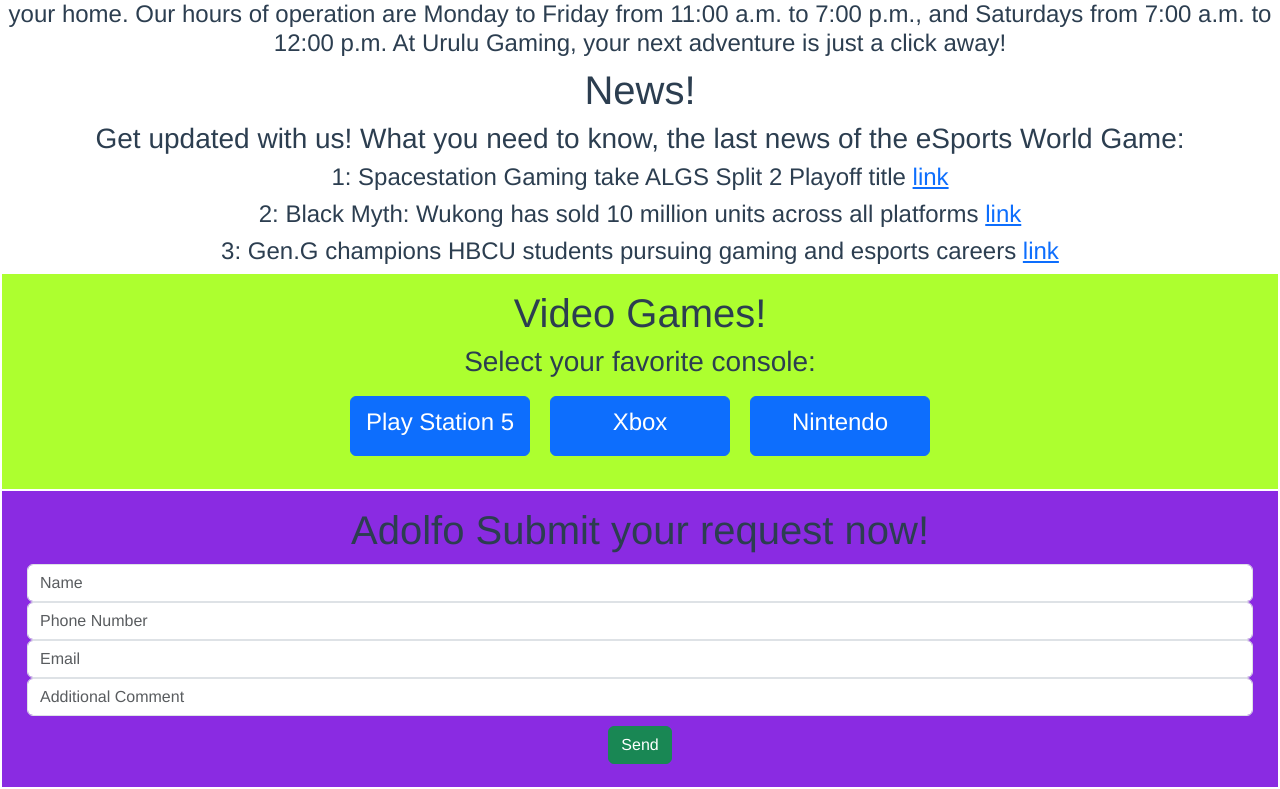
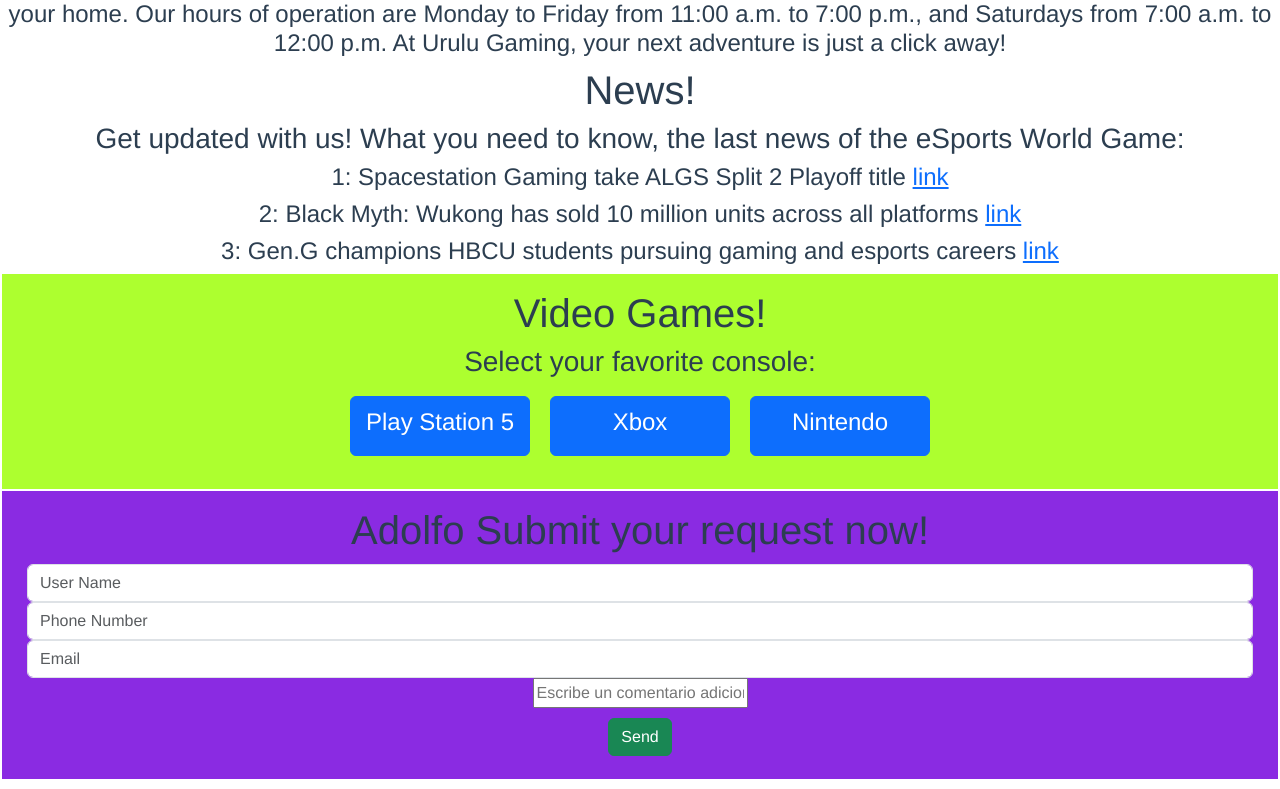
Before and after one commit to Uluru92/Vue_Proyecto_1, a Vue app in the folder proyecto_1_video_juegos/: page / in a window 1280 px wide. Shown: the part 468-1257 px from the top of the page. Built offline with nearby package versions, Linux system fonts and the light colour scheme.

Commit message:
exploring v model

```diff
--- a/proyecto_1_video_juegos/src/components/ContactoSolicitudes.vue
+++ b/proyecto_1_video_juegos/src/components/ContactoSolicitudes.vue
@@ -2,17 +2,17 @@
     <div style="background-color:blueviolet; margin: 2px; padding: 15px;">
         <h1>{{Visitor}} Submit your request now!</h1>
         <div style="margin: 10px;">
-            <input type="text" v-model="userName" class="form-control" placeholder="Name">
+            <input type="text" v-model="userName" class="form-control" placeholder="User Name">
             <input type="text" v-model="PhoneNumber" class="form-control" placeholder="Phone Number">
             <input type="text" v-model="Email" class="form-control" placeholder="Email">
-            <input type="text" v-model="additionalcomment" class="form-control" placeholder="Additional Comment">
+            <input v-model="additionalcomment" placeholder="Escribe un comentario adicional">
         </div>
         <button @click="EnviarSolicitud()" class="btn btn-success">Send</button>
         <h3>{{ mensajeSolicitud1 }}</h3>
         <h3>{{ mensajeSolicitud2 }}</h3>
         <h3>{{ mensajeSolicitud3 }}</h3>
 
-        <h4 v-if="userName">Thanks for choosing us {{ userName.split('').reverse().join('')}}! Ups, thats your name backwards!!!</h4>
+        <h4 v-show="userName">Thanks for choosing us {{ userName.split('').reverse().join('')}}! Ups, thats your name backwards!!!</h4>
     </div>
 </template>
 
@@ -41,9 +41,7 @@
                 userName: "",
                 PhoneNumber:"",
                 Email: "",
-                additionalcomment:""
-
-
+                additionalcomment: "" // Asegúrate de que este campo esté correctamente definido
             }
         }
     }
```
